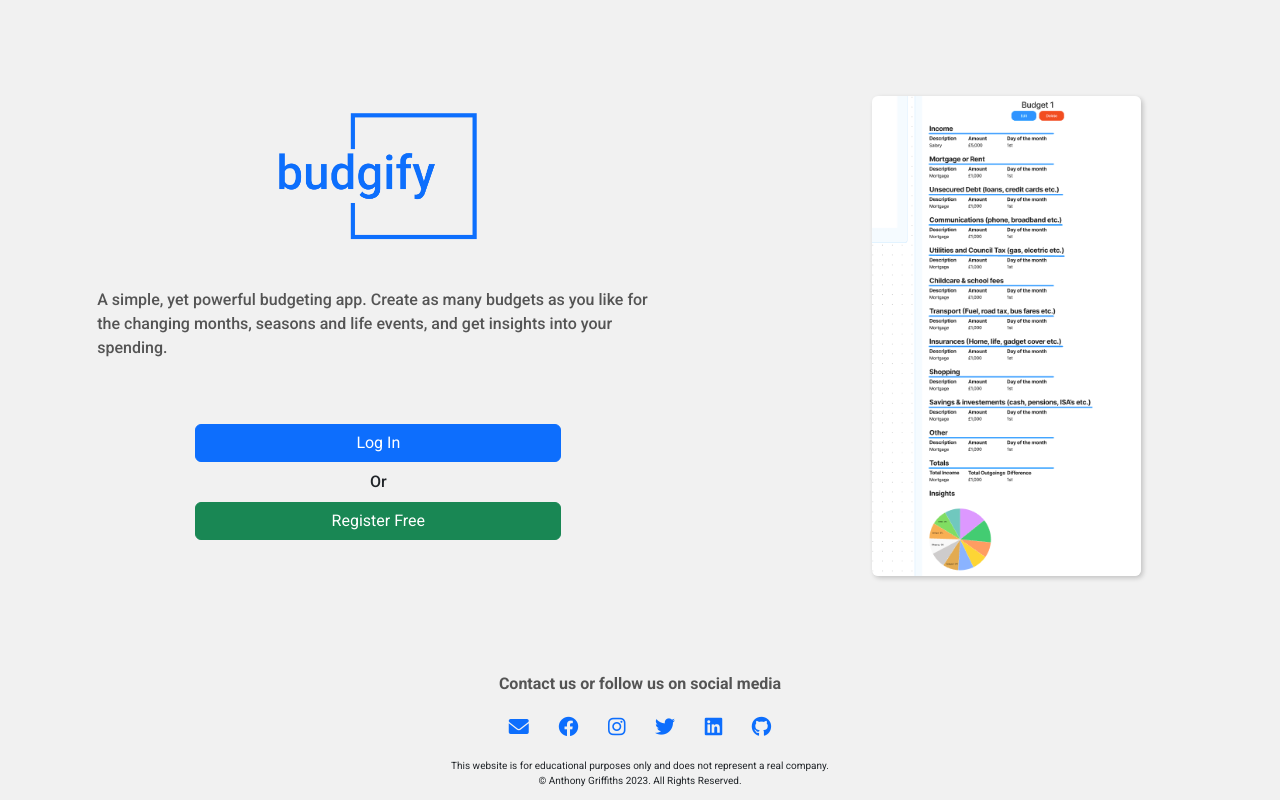
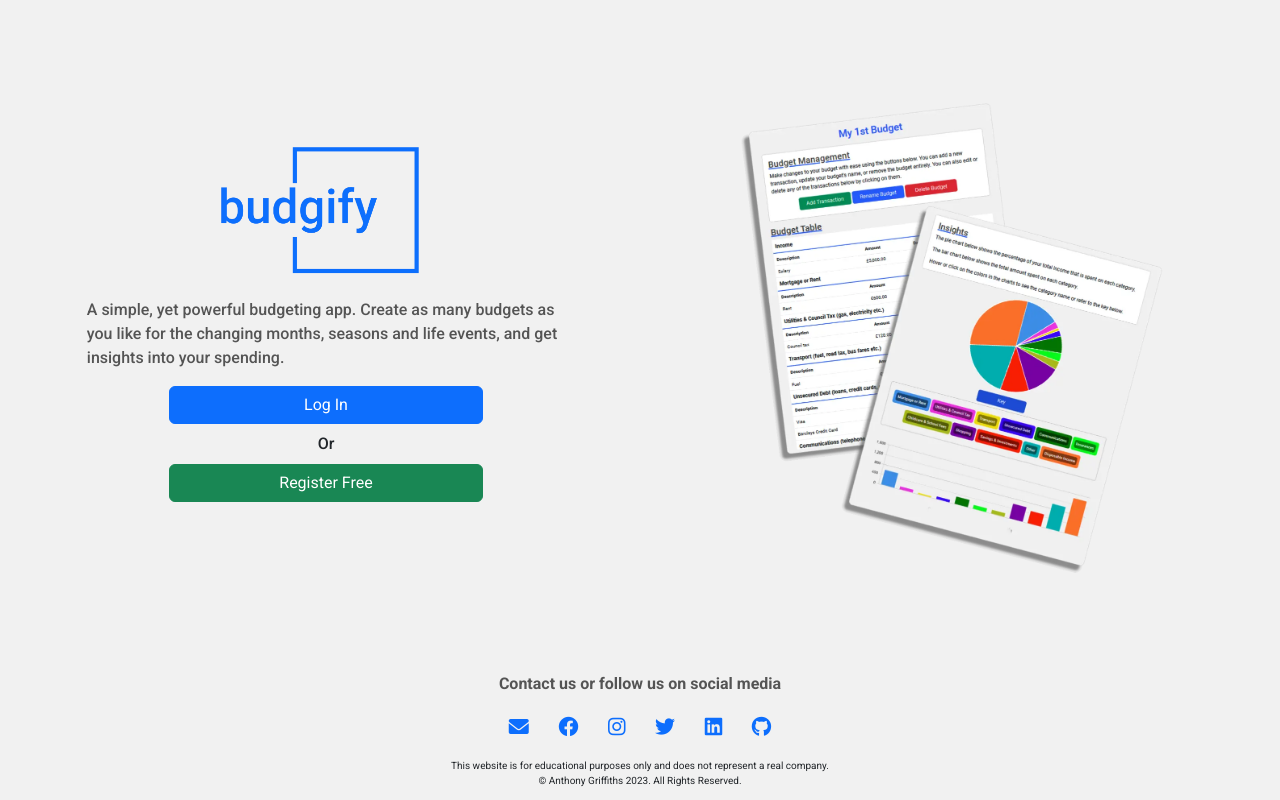
Before and after one commit to Ant2210/budgify, a Flask app: page / in a window 1280 px wide. Run offline with Flask 3, Linux system fonts and the light colour scheme.

Commit message:
CHG: Add new welcome page image

```diff
--- a/budgify/static/css/styles.css
+++ b/budgify/static/css/styles.css
@@ -133,9 +133,9 @@ h2 {
 
 /*** WELCOME PAGE ***/
 #welcome-image {
-  height: 60vh;
-  box-shadow: 2px 2px 5px var(--shadow-color);
-  border-radius: 6px;
+  max-width: 100%;
+  max-height: 60vh;
+  padding: 0;
 }
 
 #welcome-logo {
--- a/budgify/templates/welcome.html
+++ b/budgify/templates/welcome.html
@@ -18,29 +18,29 @@
 
 <section>
   <div class="container-fluid row m-0">
-    <div class="col-12 col-md-7">
+    <div class="col-12 col-md-6 my-auto">
       <div class="row">
         <img
           id="welcome-logo"
-          class="mx-auto mt-3"
+          class="mx-auto ps-0"
           src="{{ url_for('static', filename='images/logo.webp') }}"
           alt="Budgify Logo" />
       </div>
-      <div class="row py-5">
+      <div class="row py-4">
         <p id="tag-line" class="mx-auto fw-medium">
           A simple, yet powerful budgeting app. Create as many budgets as you
           like for the changing months, seasons and life events, and get
           insights into your spending.
         </p>
-        <a href="{{ url_for('login') }}" class="btn btn-primary w-50 mx-auto mt-5">Log In</a>
+        <a href="{{ url_for('login') }}" class="btn btn-primary w-50 mx-auto">Log In</a>
         <span class="mx-auto w-75 py-2 text-center fw-medium">Or</span>
         <a href="{{ url_for('register') }}" class="btn btn-success w-50 mx-auto">Register Free</a>
       </div>
     </div>
-    <div class="col-12 col-md-5 text-center">
+    <div class="col-12 col-md-6 text-center">
       <img
         id="welcome-image"
-        src="{{ url_for('static', filename='images/placeholder.PNG') }}"
+        src="{{ url_for('static', filename='images/budgettable.webp') }}"
         alt="placeholder" />
     </div>
   </div>
```
Also changed, not shown: budgify/static/images/budgettable.webp (added), budgify/static/images/placeholder.PNG (deleted).
